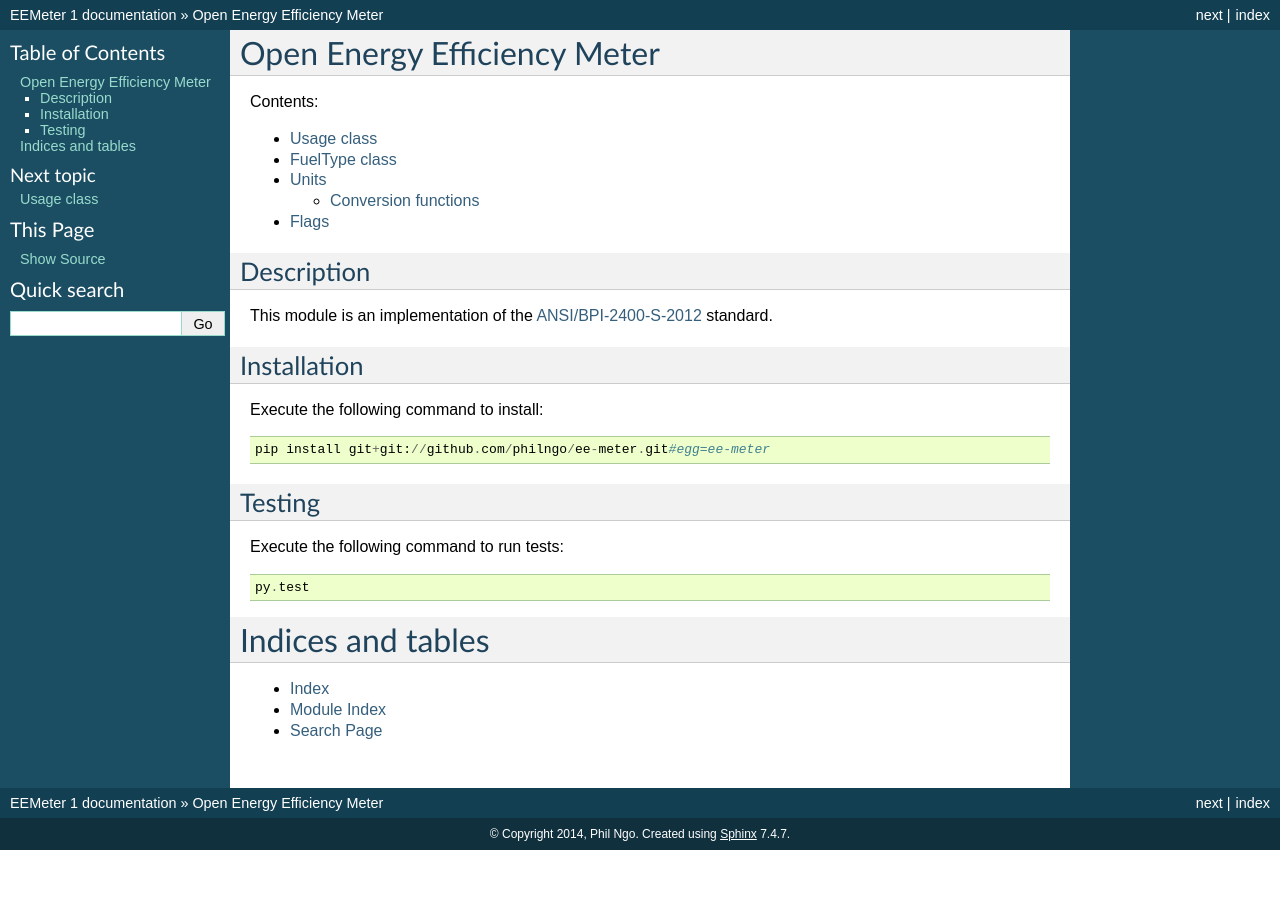
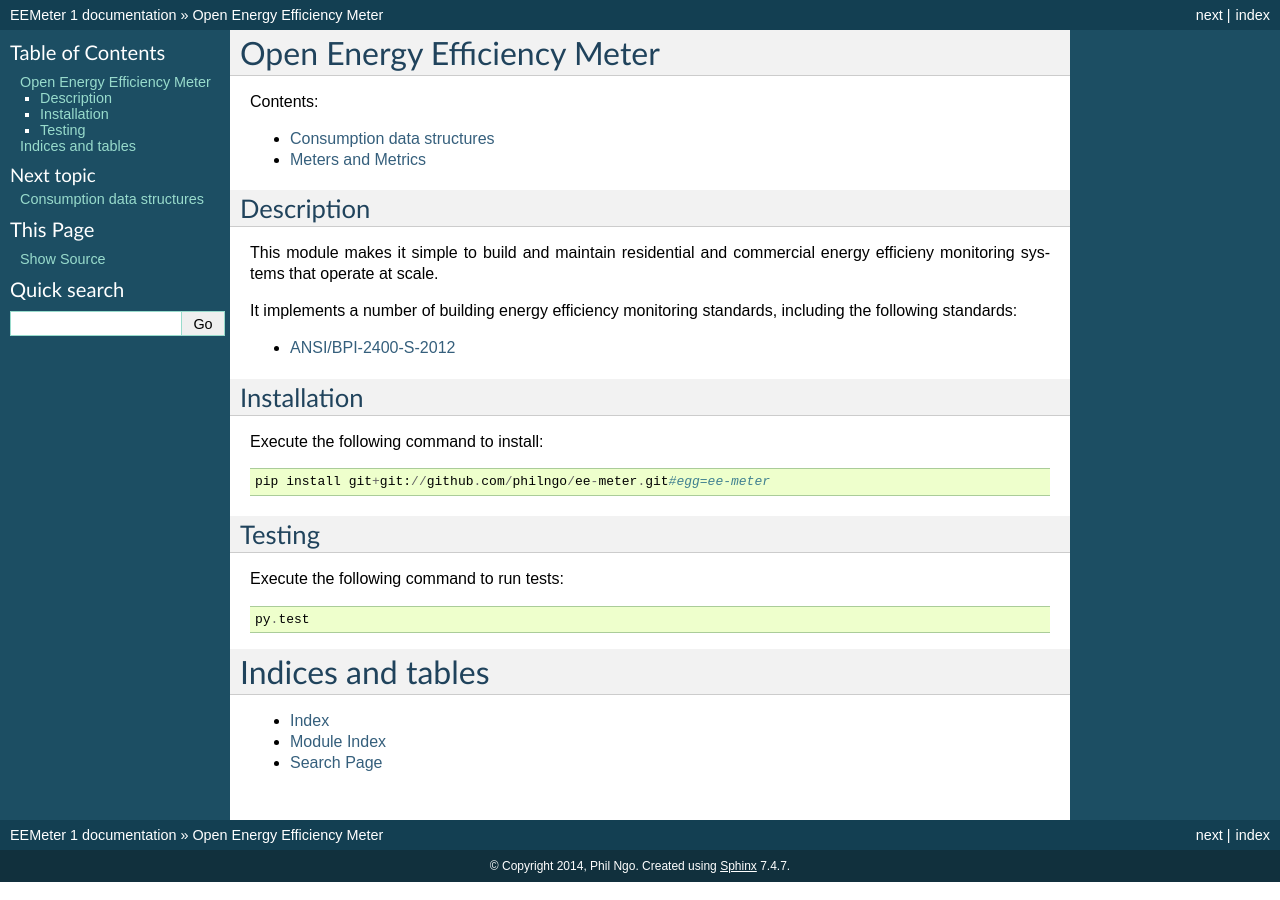
Before and after one commit to openeemeter/eemeter, a Sphinx documentation site: the page built from docs/index.rst, in a window 1280 px wide. Built offline with Sphinx 7.4.7, drawn with Linux system fonts in a browser that asks for light colours.

Commit message:
update docs

```diff
--- a/docs/eemeter.rst
+++ b/docs/eemeter.rst
@@ -1,30 +1,15 @@
-Usage class
-===========
+Consumption data structures
+===========================
 
-.. autoclass:: eemeter.usage.Usage
+.. autoclass:: eemeter.consumption.Consumption
    :members:
 
-FuelType class
-==============
-
-.. autoclass:: eemeter.usage.FuelType
+.. autoclass:: eemeter.consumption.Consumption
    :members:
 
-Units
-=====
+Meters and Metrics
+==================
 
-.. autoclass:: eemeter.units.EnergyUnit
-   :members:
-
-Conversion functions
---------------------
-
-.. automodule:: eemeter.conversions
-   :members:
-
-Flags
-=====
-
-.. automodule:: eemeter.flags
+.. automodule:: eemeter.meter
    :members:
    :undoc-members:
--- a/docs/index.rst
+++ b/docs/index.rst
@@ -16,7 +16,13 @@ Contents:
 Description
 -----------
 
-This module is an implementation of the `ANSI/BPI-2400-S-2012 <http://www.bpi.org/Web%20Download/BPI%20Standards/BPI-2400-S-2012_Standard_Practice_for_Standardized_Qualification_of_Whole-House%20Energy%20Savings_9-28-12_sg.pdf>`_ standard.
+This module makes it simple to build and maintain residential and commercial
+energy efficieny monitoring systems that operate at scale.
+
+It implements a number of building energy efficiency monitoring standards,
+including the following standards:
+
+- `ANSI/BPI-2400-S-2012 <http://www.bpi.org/Web%20Download/BPI%20Standards/BPI-2400-S-2012_Standard_Practice_for_Standardized_Qualification_of_Whole-House%20Energy%20Savings_9-28-12_sg.pdf>`_
 
 Installation
 ------------
```
